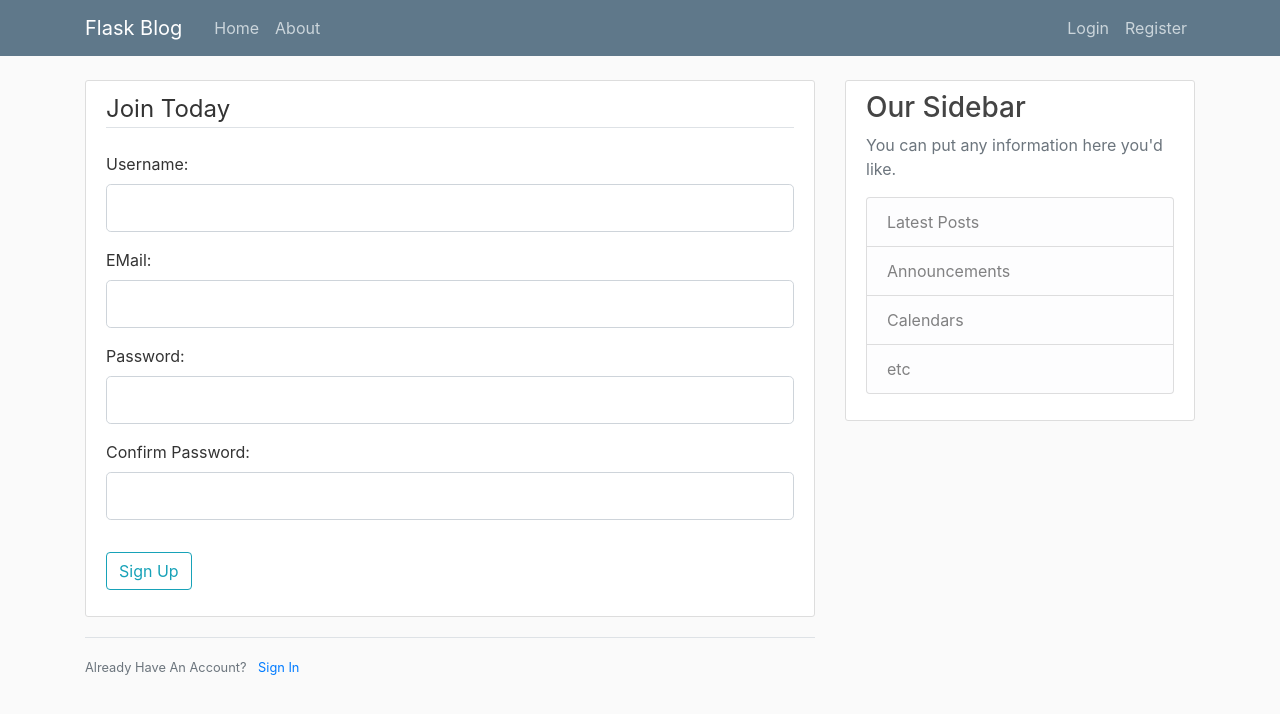
After one commit to sujithvn/Python_Flask, a Flask app: page /register in a window 1280 px wide. The commit adds this page. Shown: the top 714 px of the page. Run offline with Flask 2, Linux system fonts and the light colour scheme; some libraries are stand-ins or nearby versions.

Commit message:
Forms (Login & Register) done

```diff
--- a/flask_main.py
+++ b/flask_main.py
@@ -1,5 +1,7 @@
-from flask import Flask, render_template, url_for
+from flask import Flask, render_template, url_for, flash, redirect
+from forms import RegistrationForm, LoginForm
 app = Flask(__name__)
+app.config['SECRET_KEY'] = '492638f1160a8d436b36cbb40d569470'
 
 mypost = [
     {
@@ -27,5 +29,25 @@ def home():
 def about():
     return render_template('about.html', title="About")
 
+@app.route("/register", methods=['GET', 'POST'])
+def register():
+    form = RegistrationForm()
+    if form.validate_on_submit():
+        flash(f'Account created for {form.username.data}!', 'success')
+        return redirect(url_for('home'))
+    return render_template('register.html', title='Register', form=form)
+
+@app.route("/login", methods=['GET', 'POST'])
+def login():
+    form = LoginForm()
+    if form.validate_on_submit():
+        if form.email.data == 'admin@blog.com' and form.password.data == 'password':
+            flash('You have been logged in!', 'success')
+            return redirect(url_for('home'))
+        else:
+            flash('Login Unsuccessful. Please check username and password', 'danger')
+    return render_template('login.html', title="Login", form=form)
+
+
 if __name__ == "__main__":
     app.run(debug=True)
--- /dev/null
+++ b/forms.py
@@ -0,0 +1,16 @@
+from flask_wtf import FlaskForm
+from wtforms import StringField, PasswordField, SubmitField, BooleanField
+from wtforms.validators import DataRequired, Length, Email, EqualTo
+
+class RegistrationForm(FlaskForm):
+    username = StringField('Username:', validators=[DataRequired(), Length(min=3, max=16)])
+    email = StringField('EMail:', validators=[DataRequired(), Email()])
+    password = PasswordField('Password:', validators=[DataRequired(), Length(min=3, max=16)])
+    confirm_password = PasswordField('Confirm Password:', validators=[DataRequired(), EqualTo('password')])
+    submit = SubmitField('Sign Up')
+
+class LoginForm(FlaskForm):
+    email = StringField('EMail:', validators=[DataRequired(), Email()])
+    password = PasswordField('Password:', validators=[DataRequired()])
+    remember = BooleanField('Remember Me')
+    submit = SubmitField('Login')
--- a/templates/layout.html
+++ b/templates/layout.html
@@ -6,7 +6,7 @@
     <meta name="viewport" content="width=device-width, initial-scale=1, shrink-to-fit=no">
 
     <!-- Bootstrap CSS -->
-    <link rel="stylesheet" href="https://stackpath.bootstrapcdn.com/bootstrap/4.1.2/css/bootstrap.min.css">
+    <link rel="stylesheet" href="https://maxcdn.bootstrapcdn.com/bootstrap/4.0.0/css/bootstrap.min.css">
     <link rel="stylesheet" type="text/css" href="{{ url_for('static', filename='main.css') }}">
     {% if title %}
     <title>Flask Blog - {{title}} </title>
@@ -24,13 +24,13 @@
                     </button>
                     <div class="collapse navbar-collapse" id="navbarToggle">
                         <div class="navbar-nav mr-auto">
-                            <a class="nav-item nav-link" href="/">Home</a>
-                            <a class="nav-item nav-link" href="/about">About</a>
+                            <a class="nav-item nav-link" href="{{ url_for('home') }}">Home</a>
+                            <a class="nav-item nav-link" href="{{ url_for('about') }}">About</a>
                         </div>
                         <!-- Navbar Right Side -->
                         <div class="navbar-nav">
-                            <a class="nav-item nav-link" href="/login">Login</a>
-                            <a class="nav-item nav-link" href="/register">Register</a>
+                            <a class="nav-item nav-link" href="{{ url_for('login') }}">Login</a>
+                            <a class="nav-item nav-link" href="{{ url_for('register') }}">Register</a>
                         </div>
                     </div>
                 </div>
@@ -39,7 +39,17 @@
         <main role="main" class="container">
             <div class="row">
                 <div class="col-md-8">
-                {% block content %}{% endblock %}
+                    {% with messages = get_flashed_messages(with_categories=true) %}
+                        {% if messages %}
+                            {% for category, message in messages %}
+                                <div class="alert alert-{{ category }}">
+                                    {{ message }}
+                                </div>
+                            {% endfor %}
+                        {% endif %}
+                    {% endwith %}
+
+                    {% block content %}{% endblock %}
                 </div>
                 <div class="col-md-4">
                     <div class="content-section">
@@ -59,8 +69,8 @@
 
     <!-- Optional JavaScript -->
     <!-- jQuery first, then Popper.js, then Bootstrap JS -->
-    <script src="https://code.jquery.com/jquery-3.3.1.slim.min.js"></script>
-    <script src="https://cdnjs.cloudflare.com/ajax/libs/popper.js/1.14.3/umd/popper.min.js"></script>
-    <script src="https://stackpath.bootstrapcdn.com/bootstrap/4.1.2/js/bootstrap.min.js"></script>
+    <script src="https://code.jquery.com/jquery-3.2.1.slim.min.js"></script>
+    <script src="https://cdnjs.cloudflare.com/ajax/libs/popper.js/1.12.9/umd/popper.min.js"></script>
+    <script src="https://maxcdn.bootstrapcdn.com/bootstrap/4.0.0/js/bootstrap.min.js"></script>
   </body>
 </html>
--- /dev/null
+++ b/templates/register.html
@@ -0,0 +1,72 @@
+{% extends "layout.html" %}
+{% block content %}
+    <div class="content-section">
+        <form method="POST" action="">
+            {{ form.hidden_tag() }}
+            <fieldset class="form-group">
+                <legend class="border-bottom mb-4">Join Today</legend>
+                <div class="form-group">
+                    {{ form.username.label(class="form-control-label") }}
+
+                    {% if form.username.errors %}
+                        {{ form.username(class="form-control form-control-lg is-invalid") }}
+                        <div class="invalid-feedback">
+                            {% for error in form.username.errors %}
+                                <span>{{ error }}</span>
+                            {% endfor %}
+                        </div>
+                    {% else %}
+                        {{ form.username(class="form-control form-control-lg") }}
+                    {% endif %}
+                </div>
+                <div class="form-group">
+                    {{ form.email.label(class="form-control-label") }}
+                    {% if form.email.errors %}
+                        {{ form.email(class="form-control form-control-lg is-invalid") }}
+                        <div class="invalid-feedback">
+                            {% for error in form.email.errors %}
+                                <span>{{ error }}</span>
+                            {% endfor %}
+                        </div>
+                    {% else %}
+                        {{ form.email(class="form-control form-control-lg") }}
+                    {% endif %}
+                </div>
+                <div class="form-group">
+                    {{ form.password.label(class="form-control-label") }}
+                    {% if form.password.errors %}
+                        {{ form.password(class="form-control form-control-lg is-invalid") }}
+                        <div class="invalid-feedback">
+                            {% for error in form.password.errors %}
+                                <span>{{ error }}</span>
+                            {% endfor %}
+                        </div>
+                    {% else %}
+                        {{ form.password(class="form-control form-control-lg") }}
+                    {% endif %}
+                </div>
+                <div class="form-group">
+                    {{ form.confirm_password.label(class="form-control-label") }}
+                    {% if form.confirm_password.errors %}
+                        {{ form.confirm_password(class="form-control form-control-lg is-invalid") }}
+                        <div class="invalid-feedback">
+                            {% for error in form.confirm_password.errors %}
+                                <span>{{ error }}</span>
+                            {% endfor %}
+                        </div>
+                    {% else %}
+                        {{ form.confirm_password(class="form-control form-control-lg") }}
+                    {% endif %}
+                </div>
+            </fieldset>
+            <div class="form-group">
+                {{ form.submit(class="btn btn-outline-info") }}
+            </div>
+        </form>
+    </div>
+    <div class="border-top pt-3">
+        <small class="text-muted">
+            Already Have An Account? <a class="ml-2" href="{{ url_for('login') }}">Sign In</a>
+        </small>
+    </div>
+{% endblock content %}
```
Also changed, not shown: templates/login.html (added, +52 -0 lines).
